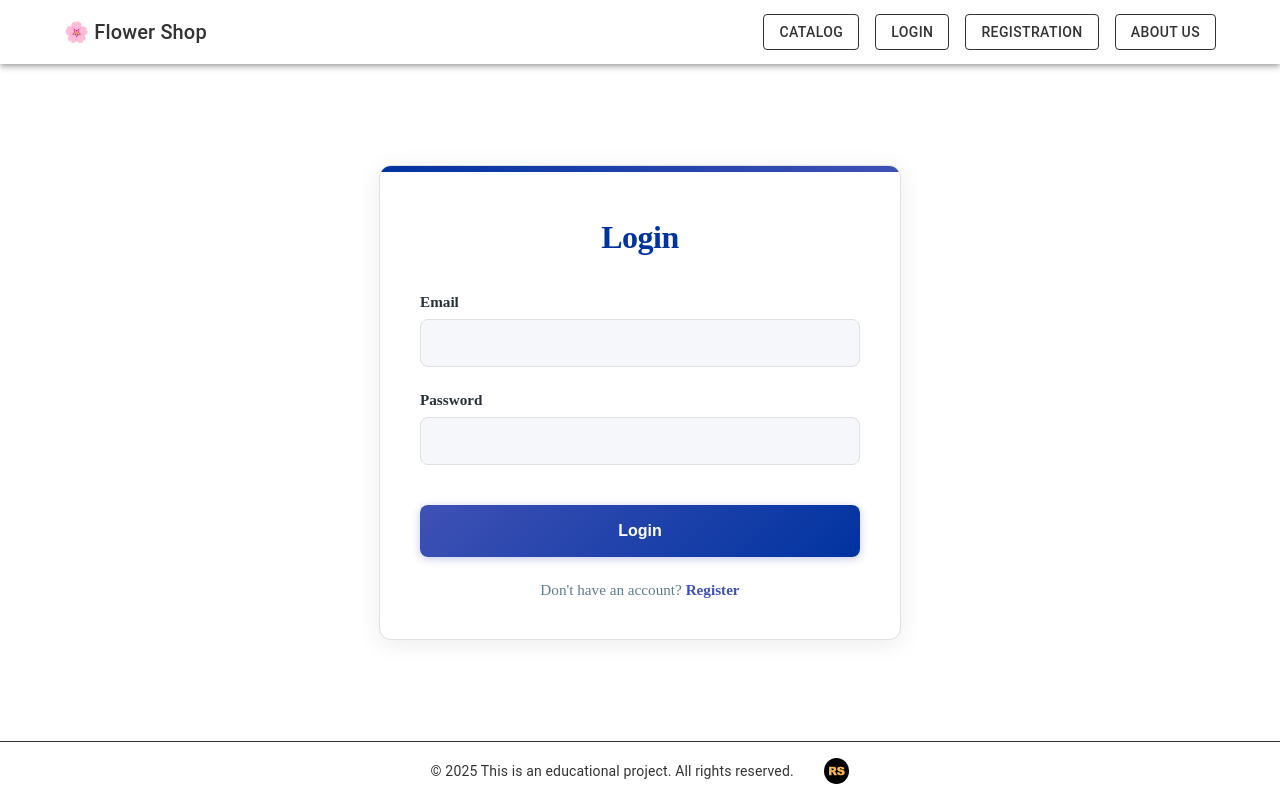
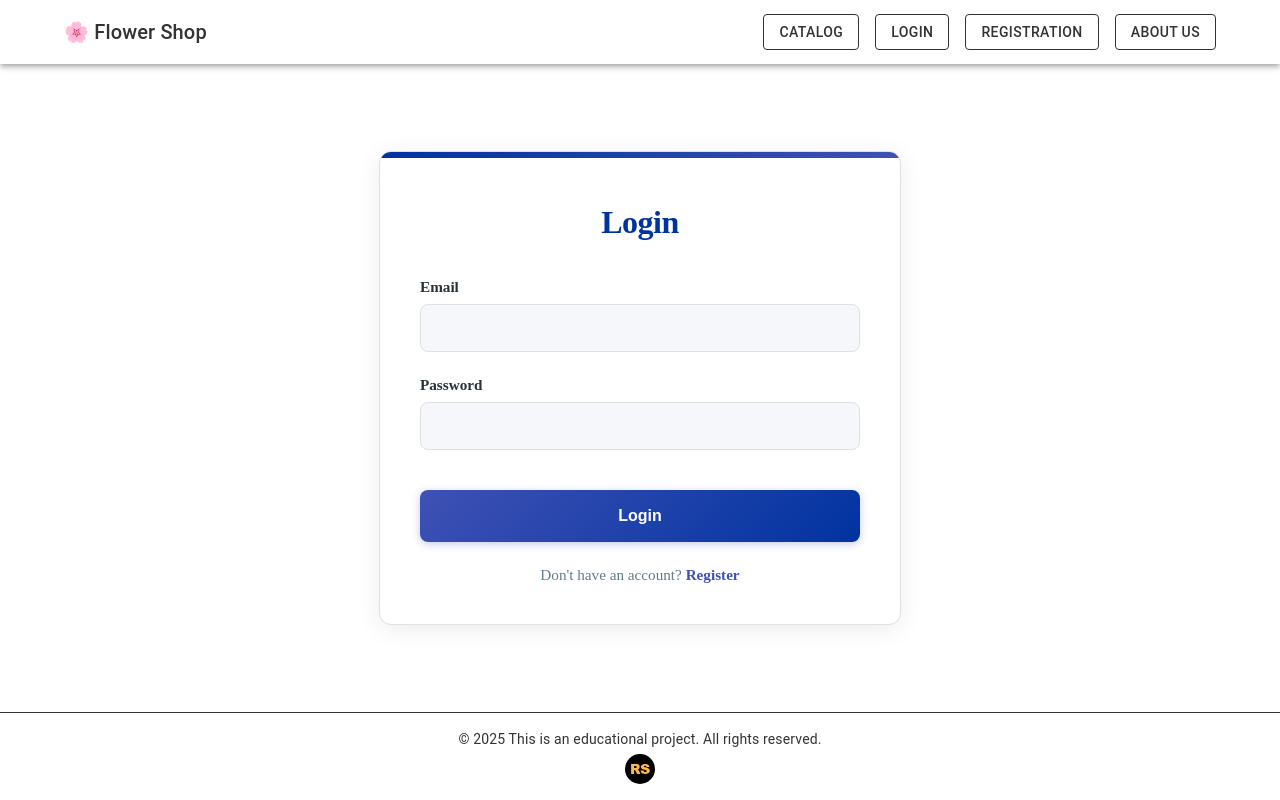
Before and after one commit to Michael5366/ecommerce-application, a React (Vite) app: page /login in a window 1280 px wide. Built offline with nearby package versions, Linux system fonts and the light colour scheme; no server answers; some icons are missing.

Commit message:
refactor: update Footer styles and move inline styles to separate file (Mon, Jun 16, 2025 04:03 PM)

```diff
--- a/src/pages/Footer/Footer.tsx
+++ b/src/pages/Footer/Footer.tsx
@@ -14,13 +14,7 @@ const Footer = () => {
       }}
     >
       <Container maxWidth="lg">
-        <Typography
-          className={css.footer__text}
-          component={'div'}
-          variant="body2"
-          color="#333"
-          align="center"
-        >
+        <Typography className={css.footer__text} component={'div'} variant="body2">
           © {new Date().getFullYear()} This is an educational project. All rights reserved.
           <a className={css.footer__logo} href="https://rs.school/" target="blank">
             <img src="/rss-logo.svg" alt="logo" />
--- a/src/pages/Footer/footer-styles.ts
+++ b/src/pages/Footer/footer-styles.ts
@@ -3,14 +3,17 @@ import { makeStyles } from '@mui/styles';
 const footerStyles = makeStyles({
   footer__text: {
     display: 'flex',
+    flexDirection: 'column',
     justifyContent: 'center',
     alignItems: 'center',
-    gap: '30px',
+    gap: 5,
+    color: '#333',
+    fontSize: '0.8rem',
   },
 
   footer__logo: {
     display: 'flex',
-    width: '2vw',
+    width: '30px',
   },
 });
 
```
